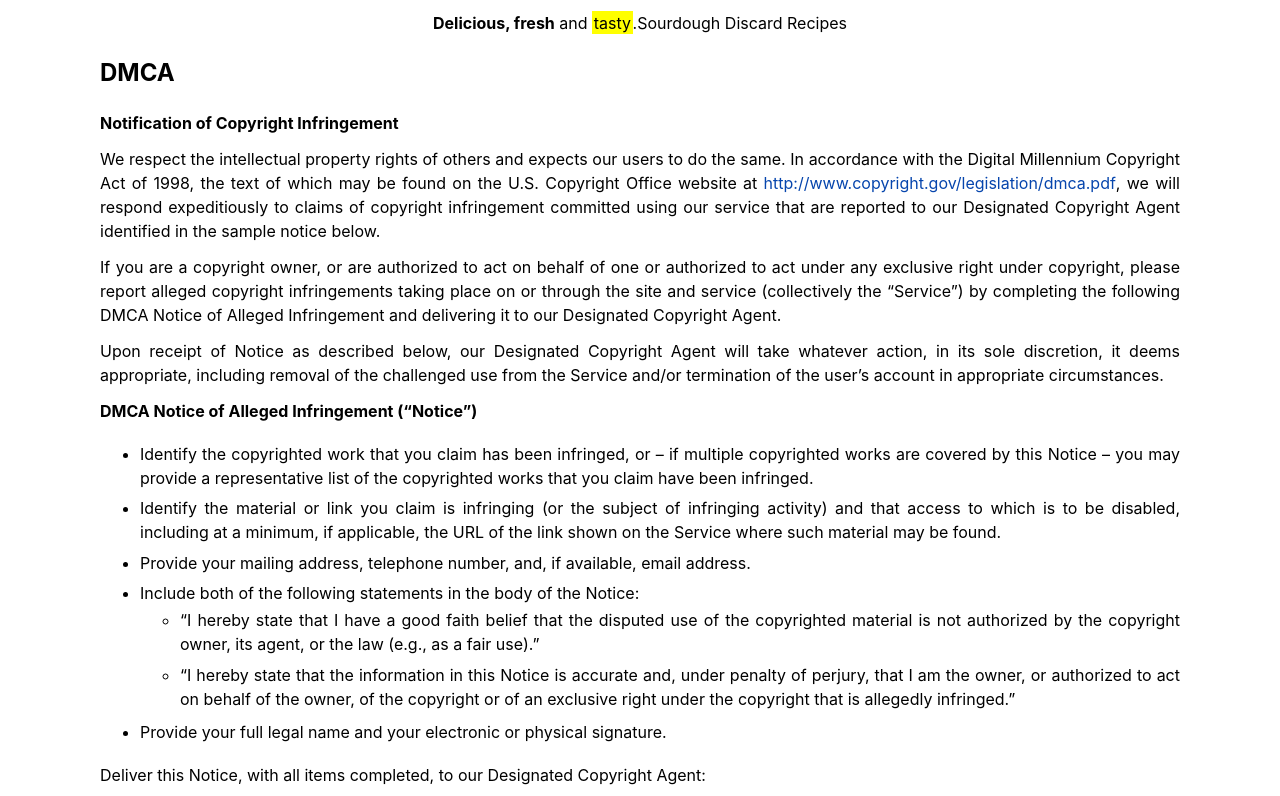
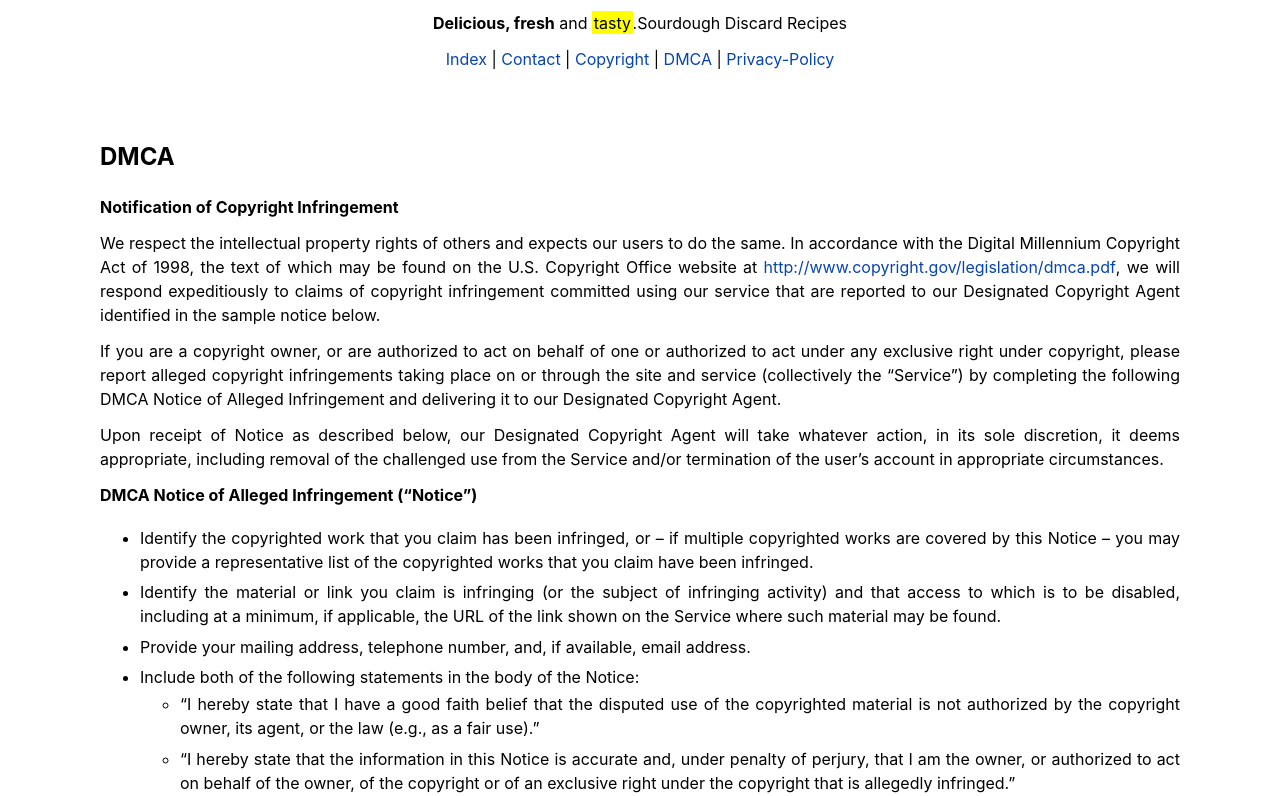
Before and after one commit to jaksuka-dev/Sourdough-Discard-Recipes, a website: page dmca.html in a window 1280 px wide. Shown: the part 96-892 px from the top of the page. Drawn offline with Linux system fonts and the light colour scheme.

Commit message:
update header tab

```diff
--- a/dmca.html
+++ b/dmca.html
@@ -375,6 +375,29 @@
         <b>Delicious, fresh</b> and <mark>tasty</mark>.Sourdough Discard Recipes
       </p>
     </header>
+
+    <center>
+      <a href="index.html">Index</a>
+
+      |
+
+      <a href="contact.html">Contact</a>
+
+      |
+
+      <a href="copyright.html">Copyright</a>
+
+      |
+
+      <a href="dmca.html">DMCA</a>
+
+      |
+
+      <a href="privacy-policy.html">Privacy-Policy</a>
+    </center>
+
+    <br /><br />
+
     <main>
       <article>
         <h1>DMCA</h1>
```
Also changed, not shown: contact.html (+23 -0 lines), copyright.html (+23 -0 lines), index.html (+22 -0 lines), recipes-0.html (+1 -0 lines), recipes-1.html (+22 -0 lines), recipes-2.html (+22 -0 lines), recipes-3.html (+22 -0 lines), recipes-4.html (+22 -0 lines), recipes-5.html (+22 -0 lines), recipes-6.html (+22 -0 lines), recipes-7.html (+22 -0 lines), recipes-8.html (+22 -0 lines), recipes-9.html (+22 -0 lines).
